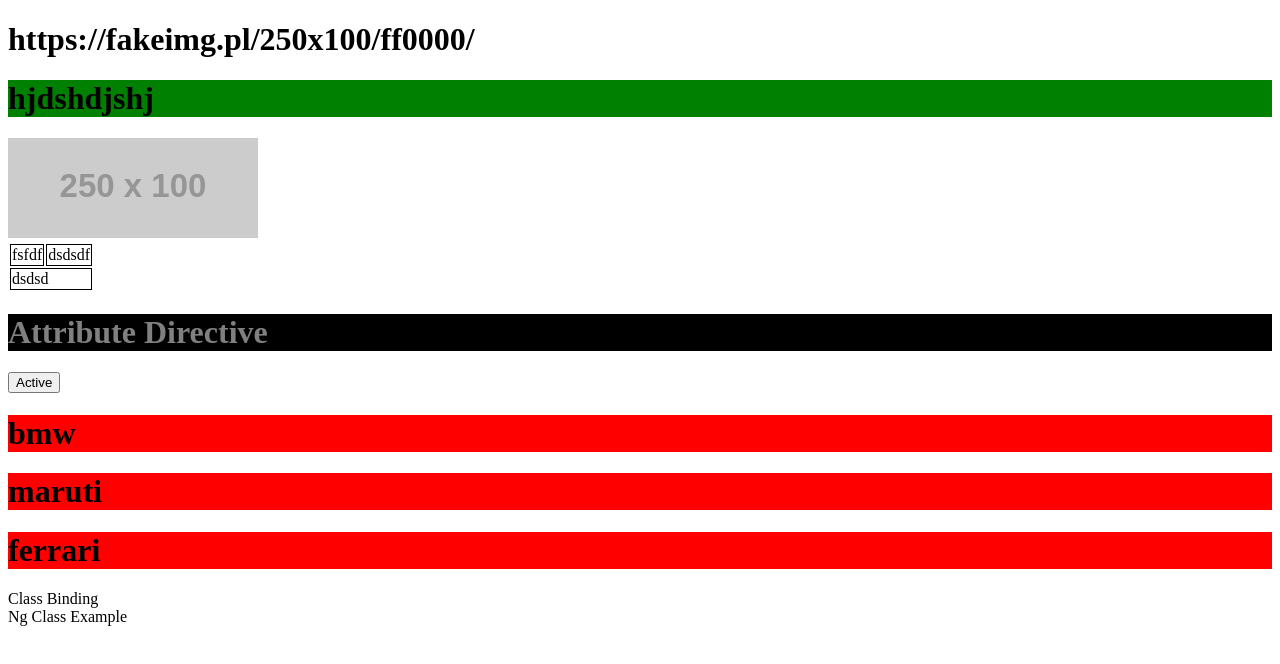
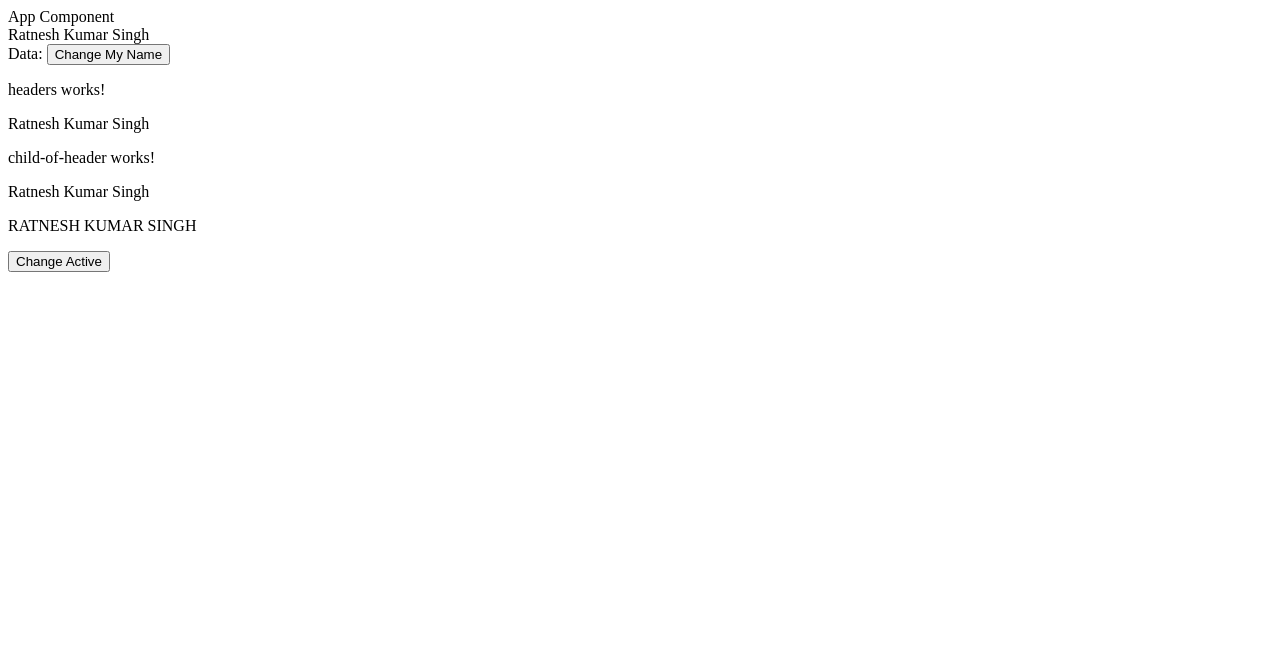
Before and after one commit to rratnesh/26May, an Angular app: page / in a window 1280 px wide. Shown: the top 664 px of the page. Built offline with nearby package versions, Linux system fonts and the light colour scheme.

Commit message:
input output and getters and setters

```diff
--- a/src/app/app.component.html
+++ b/src/app/app.component.html
@@ -1,32 +1,6 @@
-<h1>{{title}}</h1>
-
-<div>
-  <h1 [style.backgroundColor]="'green'">hjdshdjshj</h1>
-
-  <img [attr.src]="title">
-
-  <table>
-    <tr>
-      <td>fsfdf</td>
-      <td>dsdsdf</td>
-    </tr>
-    <tr>
-      <td [attr.colspan]="columns">dsdsd</td>
-    </tr>
-  </table>
-</div>
-
-<h1 [ngStyle]="{ color: active ? 'red' : 'gray', backgroundColor: 'black'}">Attribute Directive</h1>
-<button (click)="toggleActive()">Active</button>
-
-<div *ngIf="active">I am Active</div>
-
-<div style="background-color: red;"*ngFor="let item of items">
-  <h1>{{item}}</h1>
-</div>
-
-
-<div [class.active]="active">Class Binding</div>
-
-
-<div [ngClass]="{ 'active': active, 'color-white': active  }">Ng Class Example</div>
+<div [class.active]="active">App Component</div>
+<div>{{user.name}}</div>
+Data:
+<div *ngFor="let item of array">{{item}}</div>
+<button (click)="changeMyName()">Change My Name</button>
+<app-headers [firstName]="user.name" (emitChangeActive)="changeActive($event)"></app-headers>
--- a/src/app/app.component.ts
+++ b/src/app/app.component.ts
@@ -6,30 +6,24 @@ import { Component } from '@angular/core';
   styleUrls: ['./app.component.css']
 })
 export class AppComponent {
-  title = 'https://fakeimg.pl/250x100/ff0000/';
 
-  bgColor = 'red';
-
-  columns = 2;
+  user = {
+    email: 'ratnesh@gmail.com',
+    name: 'Ratnesh Kumar Singh'
+  }
 
   active = false;
+  array = [];
 
-  items = ['bmw', 'maruti', 'ferrari'];
-
-  constructor() {
-    console.log('constriuctor')
+  ngOnInit() {
   }
 
-  toggleActive() {
+  changeActive(arr){
+    this.array = arr;
     this.active = !this.active;
   }
 
-
-
-  ngOnInit() {
-    for (let item of this.items) {
-      console.log(item);
-    }
+  changeMyName(){
+    this.user.name = 'Dhruva Singh';
   }
-
 }
--- a/src/app/app.module.ts
+++ b/src/app/app.module.ts
@@ -4,11 +4,13 @@ import { NgModule } from '@angular/core';
 import { AppRoutingModule } from './app-routing.module';
 import { AppComponent } from './app.component';
 import { HeadersComponent } from './headers/headers.component';
+import { ChildOfHeaderComponent } from './child-of-header/child-of-header.component';
 
 @NgModule({
   declarations: [
     AppComponent,
-    HeadersComponent
+    HeadersComponent,
+    ChildOfHeaderComponent
   ],
   imports: [
     BrowserModule,
--- /dev/null
+++ b/src/app/child-of-header/child-of-header.component.html
@@ -0,0 +1,5 @@
+<p>child-of-header works!</p>
+<p>{{_name}}</p>
+<p>{{upperCaseName}}</p>
+<p>{{getCenterValue}}</p>
+<button (click)="emitChange()">Change Active</button>
--- /dev/null
+++ b/src/app/child-of-header/child-of-header.component.ts
@@ -0,0 +1,49 @@
+import { Component, OnInit, Input, Output, EventEmitter } from '@angular/core';
+
+
+@Component({
+  selector: 'app-child-of-header',
+  templateUrl: './child-of-header.component.html',
+  styleUrls: ['./child-of-header.component.css']
+})
+export class ChildOfHeaderComponent implements OnInit {
+
+  _name: string;
+
+  arr = [];
+
+  @Input()
+  set name(value) {
+    this._name = value;
+  }
+
+  @Output() emitChangeActive = new EventEmitter();
+
+  constructor() { }
+
+  ngOnInit(): void {
+  }
+
+  emitChange() {
+    this.emitChangeActive.emit(this.arr);
+  }
+
+  get upperCaseName() {
+    return this._name.toUpperCase();
+  }
+
+  get getCenterValue() {
+
+    let length = this.arr.length;
+
+    if (length != 0) {
+      if (length % 2 == 0) {
+        return this.arr[(length / 2) - 1];
+      } else {
+        return this.arr[Math.trunc(length / 2)];
+      }
+    }
+    return '';
+  }
+
+}
--- a/src/app/headers/headers.component.html
+++ b/src/app/headers/headers.component.html
@@ -1 +1,4 @@
 <p>headers works!</p>
+<p>{{name}}</p>
+
+<app-child-of-header [name]="name" (emitChangeActive)="changeActive($event)"></app-child-of-header>
--- a/src/app/headers/headers.component.ts
+++ b/src/app/headers/headers.component.ts
@@ -1,4 +1,4 @@
-import { Component, OnInit } from '@angular/core';
+import { Component, OnInit, Input, Output, EventEmitter } from '@angular/core';
 
 @Component({
   selector: 'app-headers',
@@ -7,9 +7,15 @@ import { Component, OnInit } from '@angular/core';
 })
 export class HeadersComponent implements OnInit {
 
+  @Input('firstName') name;
+  @Output() emitChangeActive = new EventEmitter();
+
   constructor() { }
 
   ngOnInit(): void {
   }
 
+  changeActive(arr){
+    this.emitChangeActive.emit(arr);
+  }
 }
```
Also changed, not shown: src/app/child-of-header/child-of-header.component.css (added), 1 other file (tests, documents, lock files or other folders).
